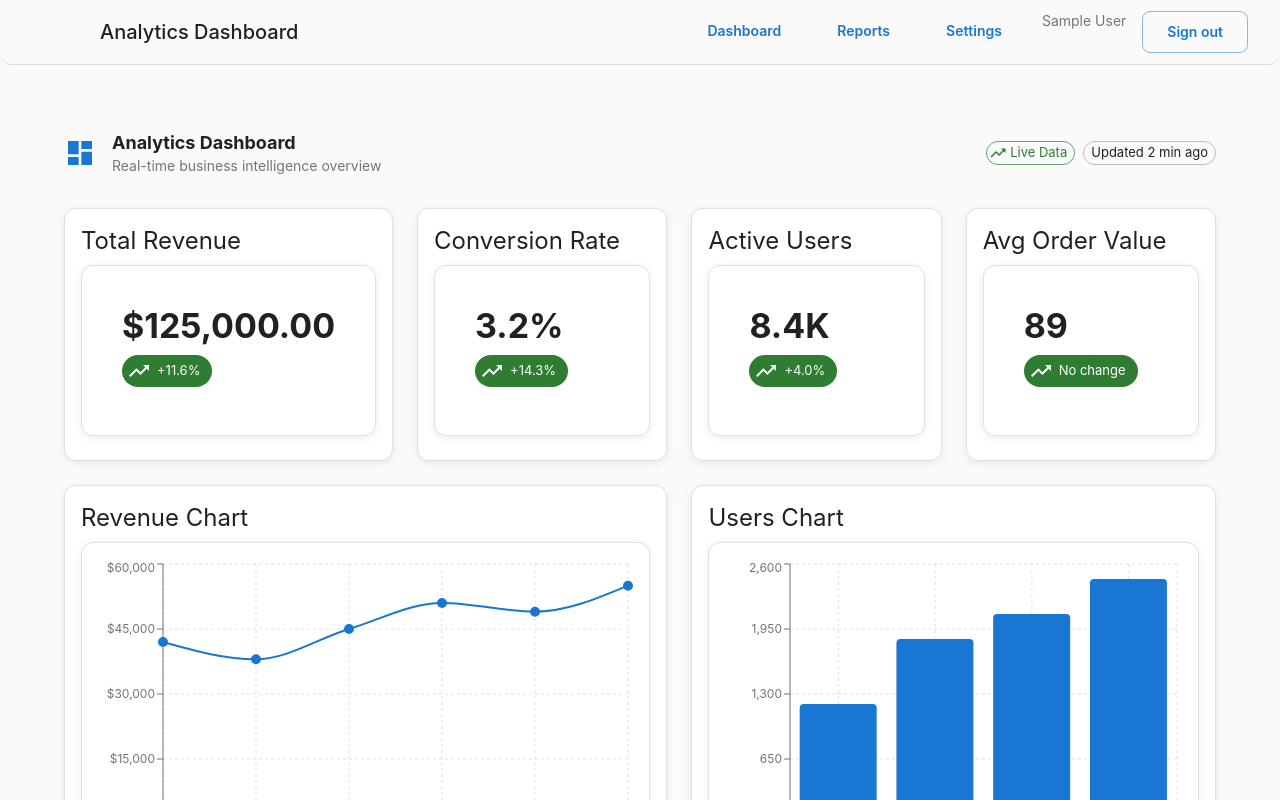
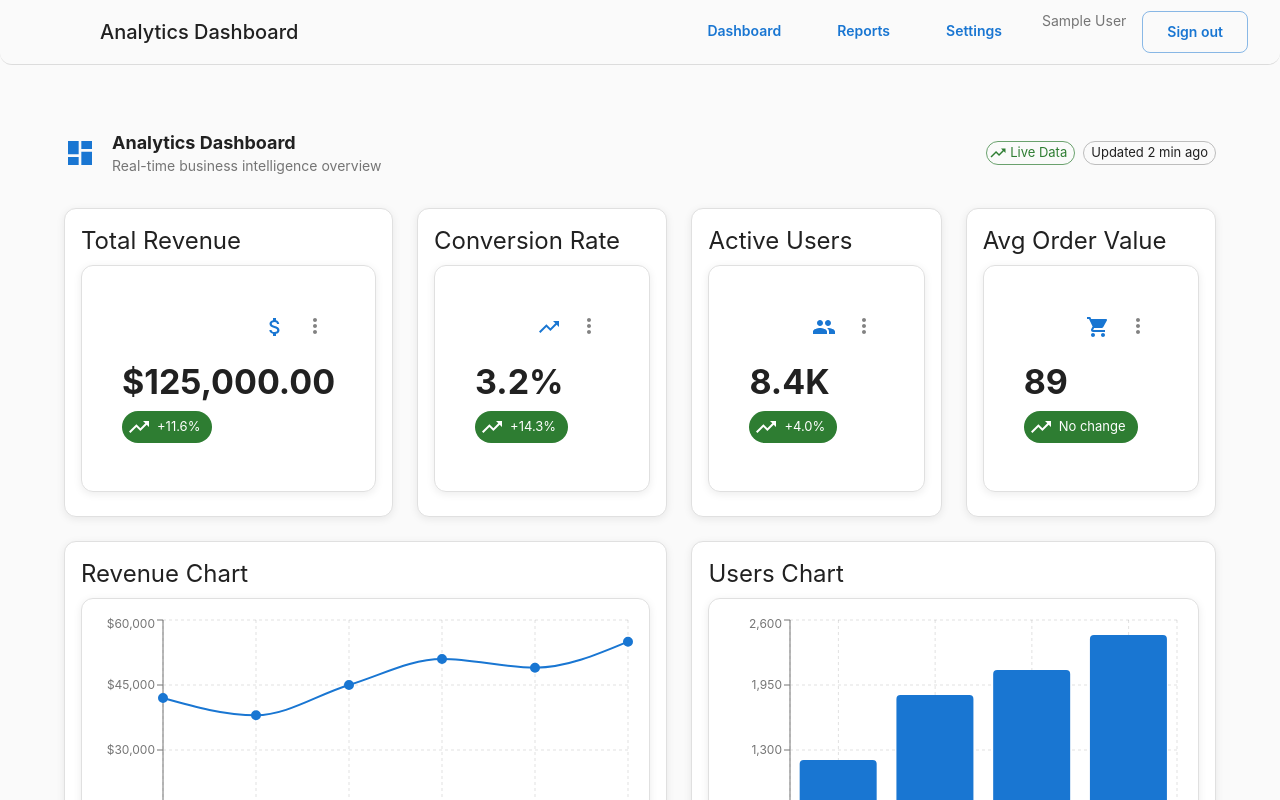
Before and after one commit to Izenberk/analytics-dashboard, a Next.js app in the folder apps/web/: page /dashboard in a window 1280 px wide. Shown: the top 800 px of the page. Built offline with nearby package versions, Linux system fonts and the light colour scheme; sample sign-in values are in the browser's storage; some icons are missing.

Commit message:
fix(ui): always render header container in MetricCard so WidgetActions remain visible when title is omitted

```diff
--- a/apps/web/src/components/ui/MetricCard.tsx
+++ b/apps/web/src/components/ui/MetricCard.tsx
@@ -165,11 +165,13 @@ export const MetricCard: React.FC<MetricCardProps> = ({
     >
       <CardContent>
         <Stack spacing={2} height="100%">
-          {/* Header Section - Title, Icon, and Actions
-              Render only when `title` exists (WidgetCard usually owns header)
+          {/* Header Section - Always render header container so actions are available.
+              Show title text only when provided; icon and actions render regardless.
+              This allows WidgetCard to own the textual header while keeping actions available.
           */}
-          {title && (
           <Stack direction="row" justifyContent="space-between" alignItems="flex-start">
+            {/* Left: title (conditionally rendered) */}
+            {title ? (
               <Typography
                 variant="h6"
                 component="h3"
@@ -181,8 +183,12 @@ export const MetricCard: React.FC<MetricCardProps> = ({
               >
                 {title}
               </Typography>
+            ) : (
+              // keep left spacing consistent when title absent (use an empty Box)
+              <Box />
+            )}
 
-              {/* Right section with icon and actions */}
+            {/* Right section with icon and actions (always present if provided) */}
             <Stack direction="row" spacing={1} alignItems="center">
               {icon && (
                 <Box
@@ -203,7 +209,6 @@ export const MetricCard: React.FC<MetricCardProps> = ({
                   onFullscreen={actions.onFullscreen}
                   onRemove={actions.onRemove}
                   widgetId={widgetId}
-                    // ensure widgetTitle is always a string to satisfy WidgetActions' prop
                   widgetTitle={title ?? widgetId ?? ''}
                   size={size === 'small' ? 'small' : 'medium'}
                   showOnHover={true}
@@ -211,7 +216,6 @@ export const MetricCard: React.FC<MetricCardProps> = ({
               )}
             </Stack>
           </Stack>
-          )}
 
           {/* Main Value Section */}
           <Box sx={{ flex: 1, display: 'flex', flexDirection: 'column', justifyContent: 'center' }}>
```
Lines whose indentation alone changed are shown as unchanged.
